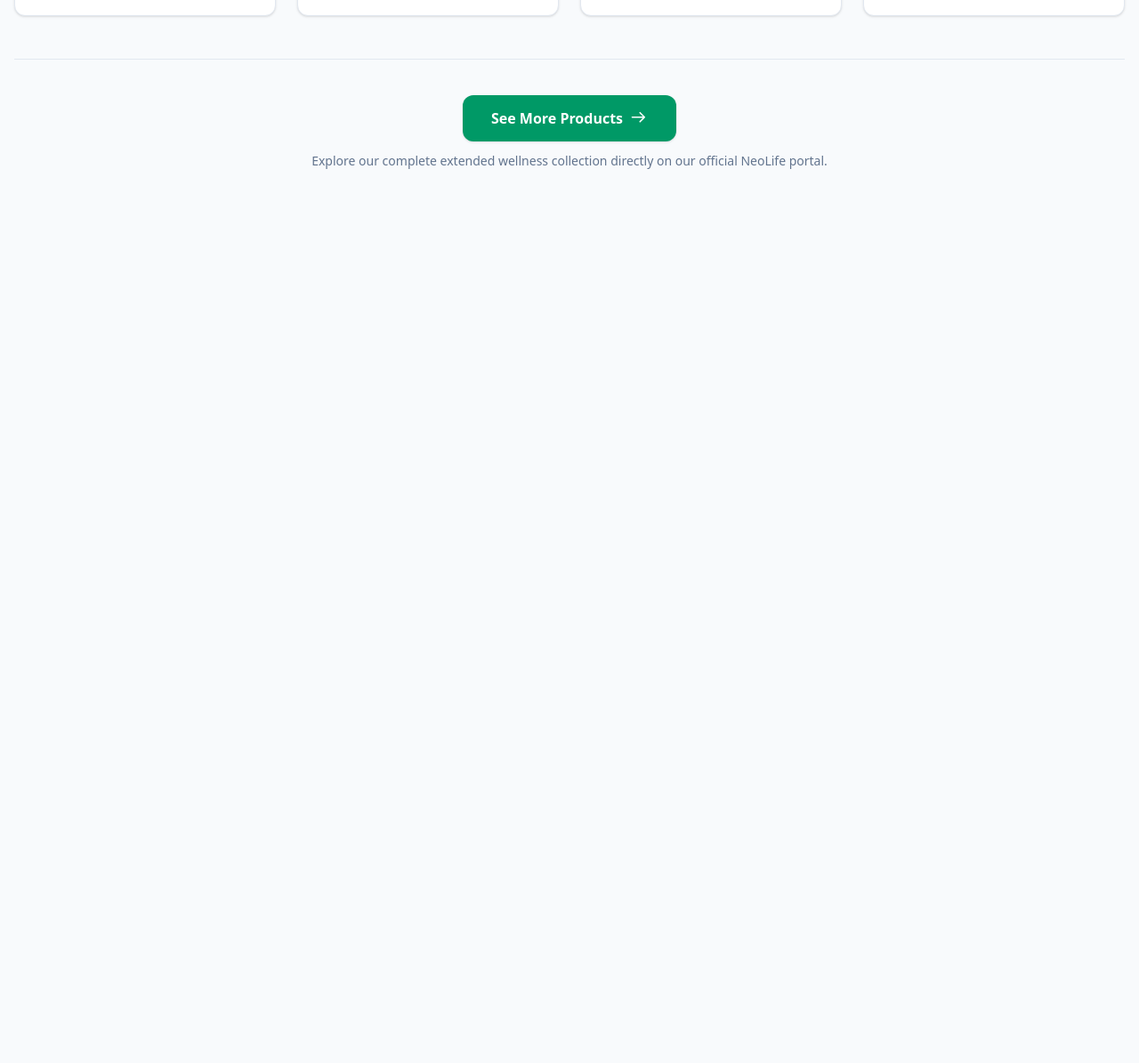
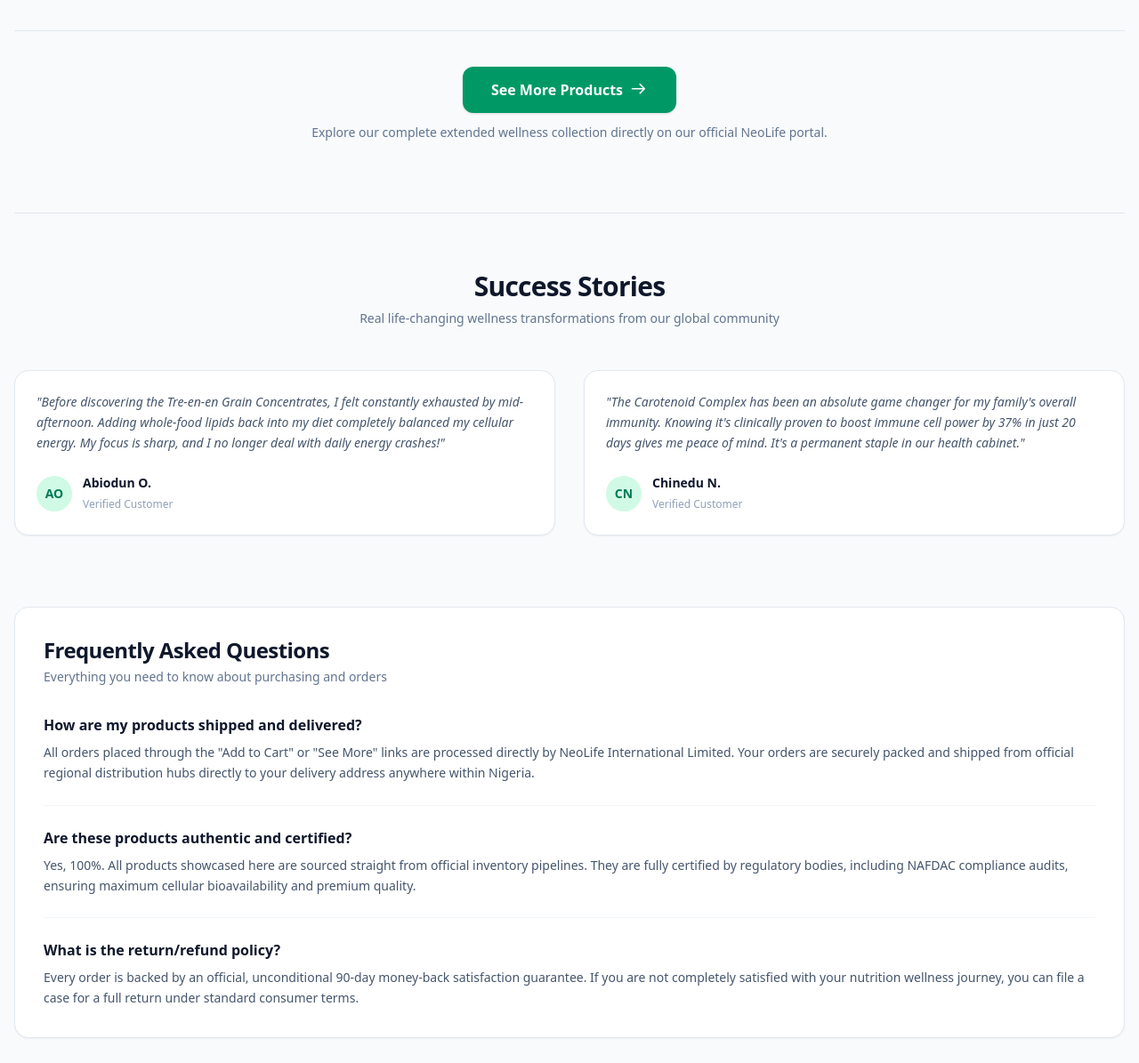
Before and after one commit to mustapha3536/veramustello, a website: page index.html in a window 1280 px wide. Shown: the part 1602-2797 px from the top of the page at 89% size. Before the commit the page ends 1825 px from the top, so only its background shows below. Drawn offline with nearby package versions, Linux system fonts and the light colour scheme.

Commit message:
Add files via upload

```diff
--- a/index.html
+++ b/index.html
@@ -20,17 +20,16 @@
     <section class="bg-white border border-slate-200 rounded-2xl p-6 md:p-8 mb-10 shadow-xs">
       <h2 class="text-xl font-bold text-slate-900 mb-6 border-b border-slate-100 pb-3">About Me</h2>
       <div class="flex flex-col md:flex-row gap-6 md:gap-8 items-center md:items-start">
-        <div class="w-48 h-56 bg-emerald-700 rounded-xl overflow-hidden shadow-sm flex-shrink-0 relative flex items-center justify-center">
-          <span class="text-white font-medium text-center px-4">Mustello Wellness</span>
+        <div class="w-48 h-56 bg-slate-100 rounded-xl overflow-hidden shadow-sm flex-shrink-0 relative border border-slate-200">
+          <img src="https://myoffice.neolife.com/profiles/avatar/9254689/Large/False?reverse=False" alt="mustaphabello1" class="w-full h-full object-cover">
         </div>
         <div class="flex-1 text-center md:text-left">
           <span class="inline-block bg-emerald-50 text-emerald-700 font-semibold text-xs px-3 py-1 rounded-md mb-2">Promoter</span>
           <h3 class="text-2xl font-bold text-slate-900 mb-4">mustaphabello1</h3>
 
           <div class="grid grid-cols-1 sm:grid-cols-2 gap-3 text-sm text-slate-600 border-b border-slate-100 pb-5 mb-5">
-            <div><strong class="text-slate-900">NeoLife ID:</strong> 063-9680221</div>
             <div><strong class="text-slate-900">Location:</strong> Nigeria</div>
-            <div class="sm:col-span-2"><strong class="text-slate-900">Email:</strong> Mustaphaolalekan37@gmail.com</div>
+            <div><strong class="text-slate-900">Email:</strong> Mustaphaolalekan37@gmail.com</div>
           </div>
 
           <h4 class="font-bold text-slate-900 mb-2">My Story</h4>
@@ -59,6 +58,66 @@
       </a>
       <p class="text-sm text-slate-500 mt-3">Explore our complete extended wellness collection directly on our official NeoLife portal.</p>
     </div>
+
+    <section class="mt-20 border-t border-slate-200 pt-16">
+      <div class="text-center mb-12">
+        <h2 class="text-3xl font-bold text-slate-900 tracking-tight">Success Stories</h2>
+        <p class="text-slate-500 mt-2 text-sm">Real life-changing wellness transformations from our global community</p>
+      </div>
+      <div class="grid grid-cols-1 md:grid-cols-2 gap-8">
+        <div class="bg-white p-6 rounded-2xl border border-slate-200 shadow-xs relative flex flex-col justify-between">
+          <p class="text-slate-600 text-sm italic leading-relaxed mb-6">
+            "Before discovering the Tre-en-en Grain Concentrates, I felt constantly exhausted by mid-afternoon. Adding whole-food lipids back into my diet completely balanced my cellular energy. My focus is sharp, and I no longer deal with daily energy crashes!"
+          </p>
+          <div class="flex items-center gap-3">
+            <div class="w-10 h-10 rounded-full bg-emerald-100 flex items-center justify-center font-bold text-emerald-700 text-sm">AO</div>
+            <div>
+              <h4 class="font-semibold text-slate-900 text-sm">Abiodun O.</h4>
+              <span class="text-xs text-slate-400">Verified Customer</span>
+            </div>
+          </div>
+        </div>
+        <div class="bg-white p-6 rounded-2xl border border-slate-200 shadow-xs relative flex flex-col justify-between">
+          <p class="text-slate-600 text-sm italic leading-relaxed mb-6">
+            "The Carotenoid Complex has been an absolute game changer for my family's overall immunity. Knowing it's clinically proven to boost immune cell power by 37% in just 20 days gives me peace of mind. It's a permanent staple in our health cabinet."
+          </p>
+          <div class="flex items-center gap-3">
+            <div class="w-10 h-10 rounded-full bg-emerald-100 flex items-center justify-center font-bold text-emerald-700 text-sm">CN</div>
+            <div>
+              <h4 class="font-semibold text-slate-900 text-sm">Chinedu N.</h4>
+              <span class="text-xs text-slate-400">Verified Customer</span>
+            </div>
+          </div>
+        </div>
+      </div>
+    </section>
+
+    <section class="mt-20 mb-12 bg-white rounded-2xl border border-slate-200 p-6 md:p-8 shadow-xs">
+      <div class="mb-8">
+        <h2 class="text-2xl font-bold text-slate-900 tracking-tight">Frequently Asked Questions</h2>
+        <p class="text-sm text-slate-500 mt-1">Everything you need to know about purchasing and orders</p>
+      </div>
+      <div class="space-y-6">
+        <div>
+          <h3 class="font-semibold text-slate-900 text-base mb-2">How are my products shipped and delivered?</h3>
+          <p class="text-sm text-slate-600 leading-relaxed">
+            All orders placed through the "Add to Cart" or "See More" links are processed directly by NeoLife International Limited. Your orders are securely packed and shipped from official regional distribution hubs directly to your delivery address anywhere within Nigeria.
+          </p>
+        </div>
+        <div class="border-t border-slate-100 pt-6">
+          <h3 class="font-semibold text-slate-900 text-base mb-2">Are these products authentic and certified?</h3>
+          <p class="text-sm text-slate-600 leading-relaxed">
+            Yes, 100%. All products showcased here are sourced straight from official inventory pipelines. They are fully certified by regulatory bodies, including NAFDAC compliance audits, ensuring maximum cellular bioavailability and premium quality.
+          </p>
+        </div>
+        <div class="border-t border-slate-100 pt-6">
+          <h3 class="font-semibold text-slate-900 text-base mb-2">What is the return/refund policy?</h3>
+          <p class="text-sm text-slate-600 leading-relaxed">
+            Every order is backed by an official, unconditional 90-day money-back satisfaction guarantee. If you are not completely satisfied with your nutrition wellness journey, you can file a case for a full return under standard consumer terms.
+          </p>
+        </div>
+      </div>
+    </section>
   </main>
 
   <script>
```
